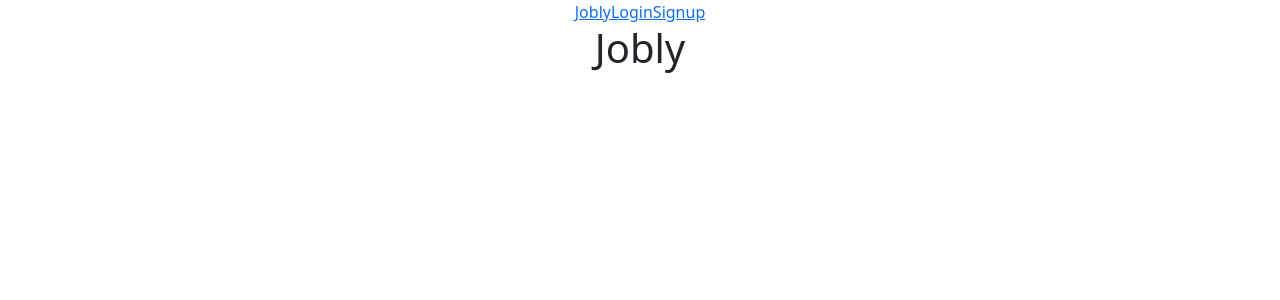
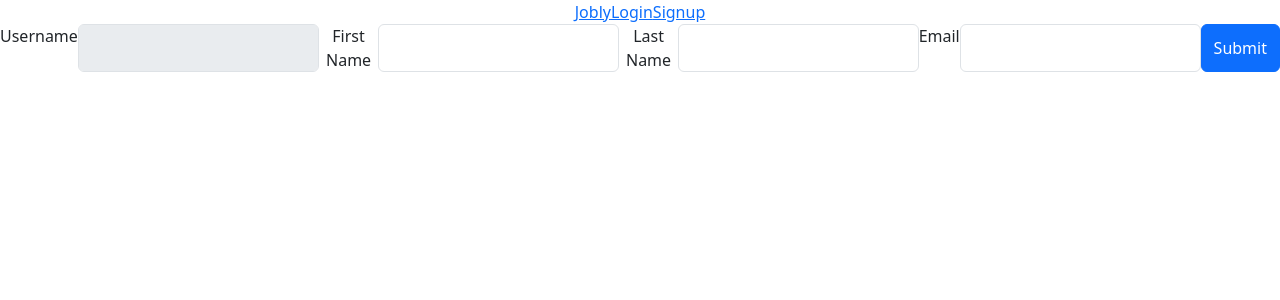
Before and after one commit to jjin286/react-jobly, a React (Create React App) app: page /profile in a window 1280 px wide. Before the commit this address led to /. Shown: the top 300 px of the page. Built offline with nearby package versions, Linux system fonts and the light colour scheme; no server answers; sample sign-in values are in the browser's storage.

Commit message:
Part four and five

```diff
--- a/src/App.js
+++ b/src/App.js
@@ -7,16 +7,21 @@ import userContext from "./userContext";
 import { useEffect, useState } from "react";
 import JoblyApi from "./api";
 import { jwtDecode } from "jwt-decode";
+import Message from "./utility/Message";
+
 /** Renders App
  *
- * //TODO: update the docstring
+ * State
+ * - currentUser
+ * - token
+ * - errors
  *
  * App -> {Nav, RouteList}
  *
  */
 function App() {
   const [currentUser, setCurrentUser] = useState(null);
-  const [token, setToken] = useState(null);
+  const [token, setToken] = useState(localStorage.getItem("token"));
   const [errors, setErrors] = useState(null);
 
   console.log("user state", currentUser);
@@ -25,14 +30,18 @@ function App() {
     /**decodes token and sets the user based off the username within it */
     function getUserFromToken() {
       if (token !== null) {
+        JoblyApi.token = token;
+        localStorage.setItem("token", token);
         const userInToken = jwtDecode(token);
         try {
           getUser(userInToken.username);
         } catch (err) {
-          //TODO: set token to Null
+          setToken(null);
           setErrors(err);
         }
       } else {
+        JoblyApi.token = null;
+        localStorage.removeItem("token");
         setCurrentUser(null);
       }
     },
@@ -41,22 +50,15 @@ function App() {
 
   /**Logs in user */
   async function login({ username, password }) {
-    try {
-      setToken(await JoblyApi.login(username, password));
-    } catch (err) {
-      setErrors(err);
-    }
+    const token = await JoblyApi.login(username, password)
+    setToken(token);
   }
 
   /**Register a new user */
   async function signup({ username, password, firstName, lastName, email }) {
-    try {
-      setToken(
-        await JoblyApi.signup(username, password, firstName, lastName, email)
-      );
-    } catch (err) {
-      setErrors(err);
-    }
+    setToken(
+      await JoblyApi.signup(username, password, firstName, lastName, email)
+    );
   }
 
   /**Get user details */
@@ -67,12 +69,8 @@ function App() {
 
   /**Update user */
   async function updateUser(formData) {
-    try {
-      await JoblyApi.updateUser(formData);
-      setCurrentUser((u) => getUser(u.username));
-    } catch (err) {
-      setErrors(err);
-    }
+    await JoblyApi.updateUser(formData);
+    setCurrentUser((u) => getUser(u.username));
   }
 
   /**Logout user by setting token to null*/
@@ -89,10 +87,11 @@ function App() {
             register={signup}
             login={login}
             updateUser={updateUser}
-            errors={errors}
+            token={token}
           />
         </userContext.Provider>
       </BrowserRouter>
+      {errors !== null && <Message messages={errors} type="danger" />}
     </div>
   );
 }
--- a/src/api.js
+++ b/src/api.js
@@ -76,8 +76,6 @@ class JoblyApi {
   static async login(username, password) {
     let res = await this.request(`auth/token`, { username, password }, "POST");
 
-    JoblyApi.token = res.token;
-
     return res.token;
   }
 
@@ -89,8 +87,6 @@ class JoblyApi {
       { username, password, firstName, lastName, email },
       "POST"
     );
-    //TODO: set token in the useEffect instead of here of line 79
-    JoblyApi.token = res.token;
 
     return res.token;
   }
--- a/src/companies/CompanyDetail.js
+++ b/src/companies/CompanyDetail.js
@@ -3,12 +3,13 @@ import { useParams } from "react-router-dom";
 import JoblyApi from "../api";
 import CompanyCard from "./CompanyCard";
 import JobCardList from "../jobs/JobCardList";
+import Message from "../utility/Message";
 
 /** Render CompanyDetail
  *
  * state:
  * - company (the specific company profile page)
- * - error false/true for company not found
+ * - errors false/true for company not found
  *
  * RouteList -> CompanyDetail -> {CompanyCard, JobCardList}
  */
@@ -39,9 +40,7 @@ function CompanyDetail() {
   if (errors.length > 0) {
     return (
       <div className="CompanyDetail">
-        {errors.map((e) => (
-          <span>{e}</span>
-        ))}
+        {errors !== null && <Message messages={errors} type="danger" />}
       </div>
     );
   }
--- a/src/utility/LoginForm.js
+++ b/src/utility/LoginForm.js
@@ -1,20 +1,24 @@
 import { useState } from "react";
+import { useNavigate } from "react-router-dom";
 import Message from "./Message";
 /**Renders login form
  *
  * Props:
- * Function from parent to call on form submission
+ * - login fn
  *
  * state:
  * - formData : form state for form data
- * TODO: update docstring
- * RouteList -> LoginForm
+ * - errors
+ *
+ * RouteList -> LoginForm -> Message
  */
-function LoginForm({ login, errors }) {
+function LoginForm({ login }) {
   const [formData, setFormData] = useState({
     username: "",
     password: "",
   });
+  const [errors, setErrors] = useState(null);
+  const navigate = useNavigate();
 
   console.log("Login form rendered");
 
@@ -28,13 +32,15 @@ function LoginForm({ login, errors }) {
   }
 
   /** Call parent function and clear form. */
-  function handleSubmit(evt) {
+  async function handleSubmit(evt) {
     evt.preventDefault();
-    //TODO: try catch, error state
-    login(formData);
-    //use useNavigate to send to homepage
-    //Ominous Sarah warning to be careful
-    //What type of function is this? does it need to be async? sounds like a hint
+    try{
+      await login(formData);
+      navigate("/");
+    } catch(err){
+      setErrors(err);
+    }
+
   }
 
   return (
--- a/src/utility/Nav.js
+++ b/src/utility/Nav.js
@@ -7,19 +7,19 @@ import { useContext } from "react";
  * Prop:
  * - logout fn
  *
+ * Event:
+ * - loggedIn fn
+ * - loggedOut fn
+ *
  * App -> Nav
  */
 function Nav({ logout }) {
   const { user } = useContext(userContext);
 
-  //TODO: two functions and then ternary in retunr to call userloggedin or not functions
-
-
-  return (
-    <div className="Nav">
-      <NavLink to={"/"}>Jobly</NavLink>
-      {user !== null ? (
-        <>
+  /**Return navlinks to be displayed when logged in */
+  function loggedIn(){
+    return(
+      <>
           <NavLink to={"/companies"}>Companies</NavLink>
           <NavLink to={"/jobs"}>Jobs</NavLink>
           <NavLink to={"/profile"}>Profile</NavLink>
@@ -28,11 +28,26 @@ function Nav({ logout }) {
             Logout {user.username}
           </NavLink>
         </>
+    )
+  }
+
+  /**Return navlinks to be displayed when logged out */
+  function loggedOut(){
+    return(
+      <>
+        <NavLink to={"/login"}>Login</NavLink>
+        <NavLink to={"/signup"}>Signup</NavLink>
+      </>
+    )
+  }
+
+  return (
+    <div className="Nav">
+      <NavLink to={"/"}>Jobly</NavLink>
+      {user !== null ? (
+        loggedIn()
       ) : (
-        <>
-          <NavLink to={"/login"}>Login</NavLink>
-          <NavLink to={"/signup"}>Signup</NavLink>
-        </>
+        loggedOut()
       )}
     </div>
   );
--- a/src/utility/ProfileForm.js
+++ b/src/utility/ProfileForm.js
@@ -1,4 +1,4 @@
-import { useContext, useState } from "react";
+import { useContext, useEffect, useState } from "react";
 import userContext from "../userContext";
 import Message from "./Message";
 
@@ -13,15 +13,30 @@ import Message from "./Message";
  *
  * RouteList -> ProfileForm -> Message
  */
-function ProfileForm({ updateUser, errors }) {
+function ProfileForm({ updateUser }) {
   const { user } = useContext(userContext);
 
+  console.log("user context", user)
   const [formData, setFormData] = useState({
-    username: user.username,
-    firstName: user.firstName,
-    lastName: user.lastName,
-    email: user.email,
+    username: user?.username,
+    firstName: user?.firstName,
+    lastName: user?.lastName,
+    email: user?.email,
   });
+  const [message, setMessage] = useState({messages:null});
+
+  useEffect(
+    /** */
+    function loadForm(){
+      if(user !== null){
+        setFormData({
+          username: user?.username,
+          firstName: user?.firstName,
+          lastName: user?.lastName,
+          email: user?.email,
+        });
+      }
+  }, [user])
 
   /**Handle form data updates */
   function handleChange(evt) {
@@ -33,9 +48,14 @@ function ProfileForm({ updateUser, errors }) {
   }
 
   /** Call parent function and clear form. */
-  function handleSubmit(evt) {
+  async function handleSubmit(evt) {
     evt.preventDefault();
-    updateUser(formData);
+    try{
+      await updateUser(formData);
+      setMessage({messages:["Updated successfully."], type:"success"})
+    } catch(err){
+      setMessage({messages:err, type:"danger"});
+    }
     setFormData((formData) => ({ ...formData, username: user.username }));
   }
 
@@ -83,7 +103,7 @@ function ProfileForm({ updateUser, errors }) {
       <button className="btn btn-primary " type="submit">
         Submit
       </button>
-      {errors !== null && <Message messages={errors} type="danger" />}
+      {message.messages !== null && <Message messages={message.messages} type={message.type} />}
     </form>
   );
 }
--- a/src/utility/RouteList.js
+++ b/src/utility/RouteList.js
@@ -16,36 +16,36 @@ import React, { useContext } from "react";
  * - register fn
  * - login fn
  * - updateUser fn
- * - errors [error, error2]
+ * - token
  *
  * App -> RouteList -> {Homepage, CompanyList,
  *                      CompanyDetail, Joblist, ProfileForm, LoginForm}
  */
-function RouteList({ register, login, updateUser, errors}) {
+function RouteList({ register, login, updateUser, token}) {
   const { user } = useContext(userContext);
 
   return (
     <Routes>
       <Route path="/" element={<Homepage />} />
-      {user !== null ? (
+      {token !== null ? (
         <>
           <Route path="/companies" element={<CompanyList />} />
           <Route path="/companies/:handle" element={<CompanyDetail />} />
           <Route path="/jobs" element={<JobList />} />
           <Route
             path="/profile"
-            element={<ProfileForm updateUser={updateUser} errors={errors} />}
+            element={<ProfileForm updateUser={updateUser}  />}
           />
         </>
       ) : (
         <>
           <Route
             path="/login"
-            element={<LoginForm login={login} errors={errors} />}
+            element={<LoginForm login={login}  />}
           />
           <Route
             path="/signup"
-            element={<SignupForm register={register} errors={errors} />}
+            element={<SignupForm register={register}  />}
           />
         </>
       )}
--- a/src/utility/SearchForm.js
+++ b/src/utility/SearchForm.js
@@ -6,11 +6,13 @@ import { useState } from "react";
  *
  * state:
  * - search : form state for search
+ * -
  *
  * {CompanyList, JobList} -> SearchForm
  */
 function SearchForm({ handleSave }) {
   const [search, setSearch] = useState("");
+  const [errors, setErrors] = useState(null);
 
   console.log("Search form rendered");
 
@@ -22,7 +24,11 @@ function SearchForm({ handleSave }) {
   /** Call parent function and clear form. */
   function handleSubmit(evt) {
     evt.preventDefault();
-    handleSave(search.trim());
+    try{
+      handleSave(search.trim());
+    } catch(err){
+      setErrors(err);
+    }
   }
 
   return (
--- a/src/utility/SignupForm.js
+++ b/src/utility/SignupForm.js
@@ -1,18 +1,19 @@
 import { useState } from "react";
 import Message from "./Message";
+import { useNavigate } from "react-router-dom";
 
 /**Renders signup form
  *
  * Props:
  * Function from parent to call on form submission
- * Errors - list of errors
  *
  * state:
  * - formData : form state for form data
+ * - errors
  *
  * RouteList -> SignupForm -> Message
  */
-function SignupForm({ register, errors }) {
+function SignupForm({ register }) {
   const [formData, setFormData] = useState({
     username: "",
     password: "",
@@ -20,6 +21,8 @@ function SignupForm({ register, errors }) {
     lastName: "",
     email: "",
   });
+  const [errors, setErrors] = useState(null);
+  const navigate = useNavigate();
 
   console.log("Signup form rendered");
 
@@ -34,9 +37,15 @@ function SignupForm({ register, errors }) {
   }
 
   /** Call parent function and clear form. */
-  function handleSubmit(evt) {
+  async function handleSubmit(evt) {
     evt.preventDefault();
-    register(formData);
+    try{
+      await register(formData);
+      navigate("/");
+    } catch(err){
+      setErrors(err);
+    }
+
     //Try catch, usenavigate to go to homepage, think about function type
   }
 
```
